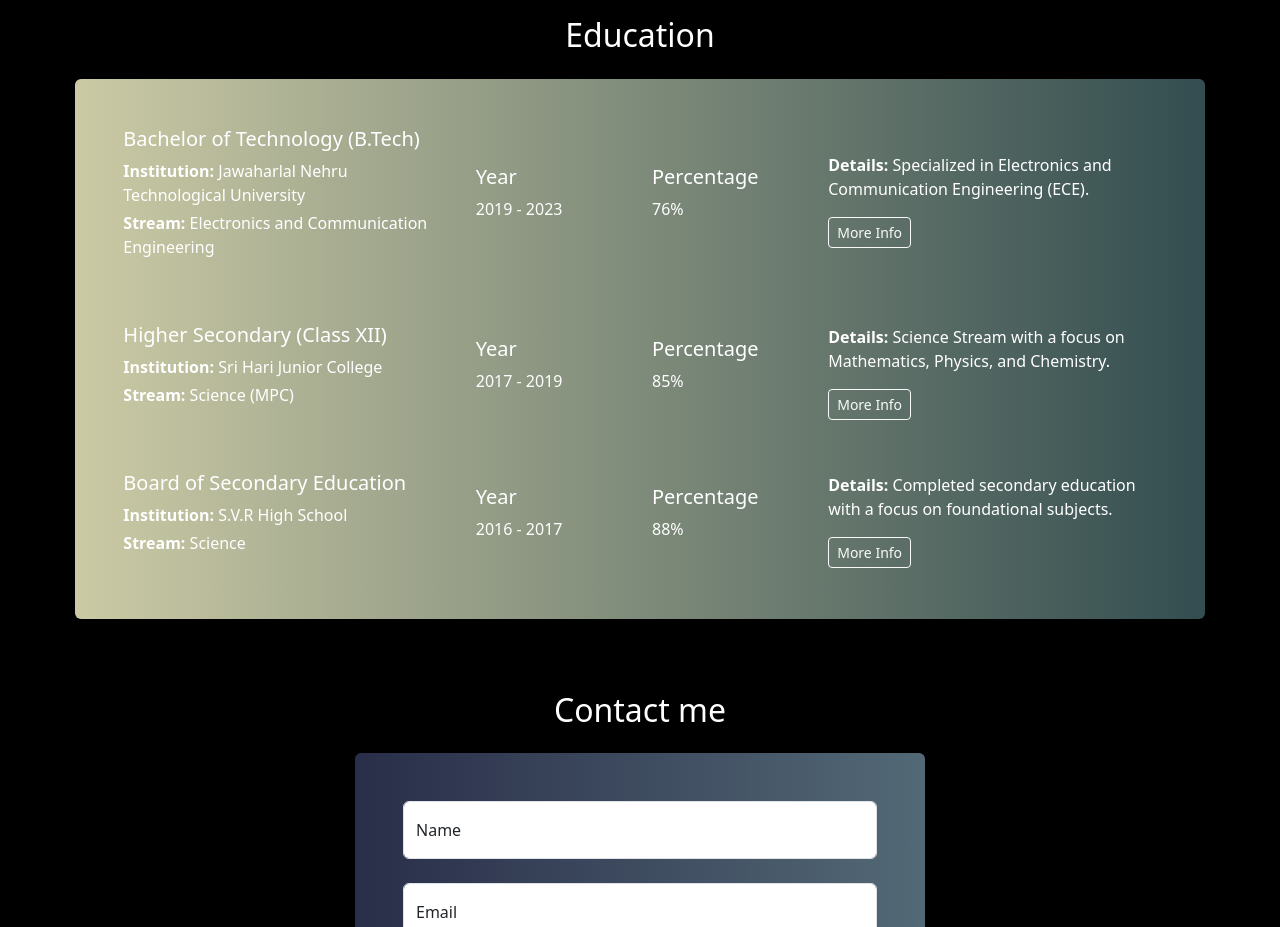
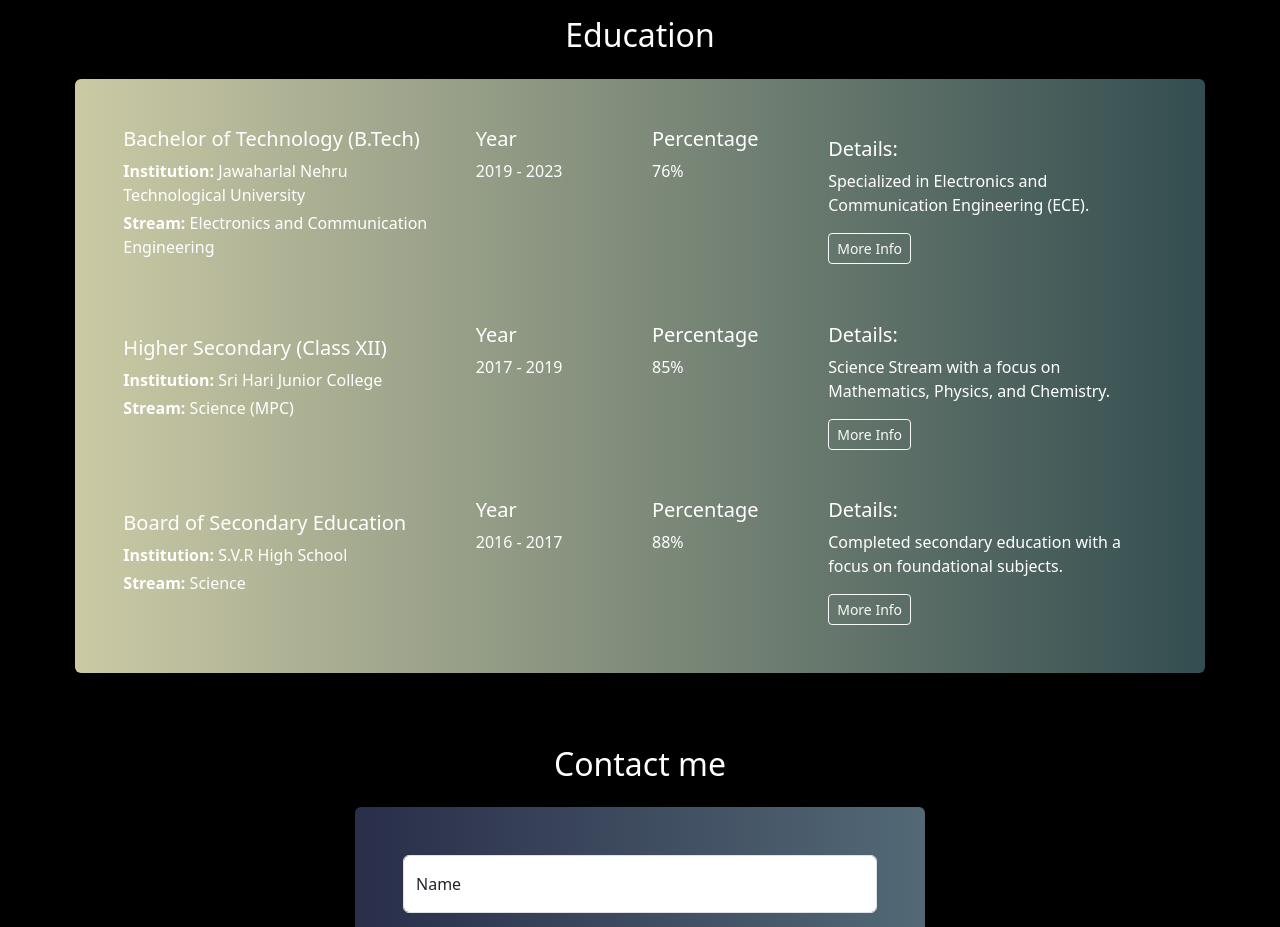
Before and after one commit to PraveenKoneti/praveen, a React (Vite) app: page / in a window 1280 px wide. Shown: the part 4240-5167 px from the top of the page. Built offline with nearby package versions, Linux system fonts and the light colour scheme.

Commit message:
Change the education percentage

```diff
--- a/src/components/education.jsx
+++ b/src/components/education.jsx
@@ -38,21 +38,21 @@ const Education = () => {
                         </div>
 
                         {/* Year */}
-                        <div className="col-md-2">
+                        <div className="col-md-2 mb-auto">
                             <h5 className="text-white">Year</h5>
                             <p className="">{edu.year}</p>
                         </div>
 
                         {/* Percentage */}
-                        <div className="col-md-2">
-                            <h5 className="text-white">Percentage</h5>
+                        <div className="col-md-2 mb-auto">
+                            <h5 className="text-white align-self-start">Percentage</h5>
                             <p className="">{edu.percentage ? `${edu.percentage}` : "N/A"}</p>
                         </div>
 
                         {/* Details */}
                         <div className="col-md-4">
                             <p className="">
-                                <strong className="text-white">Details:</strong> {edu.details[0]}
+                                <h5 className="text-white">Details:</h5> {edu.details[0]}
                             </p>
                             <button onClick={() => showEducationModal(edu)} className="btn btn-sm btn-outline-light">
                                 More Info
```
